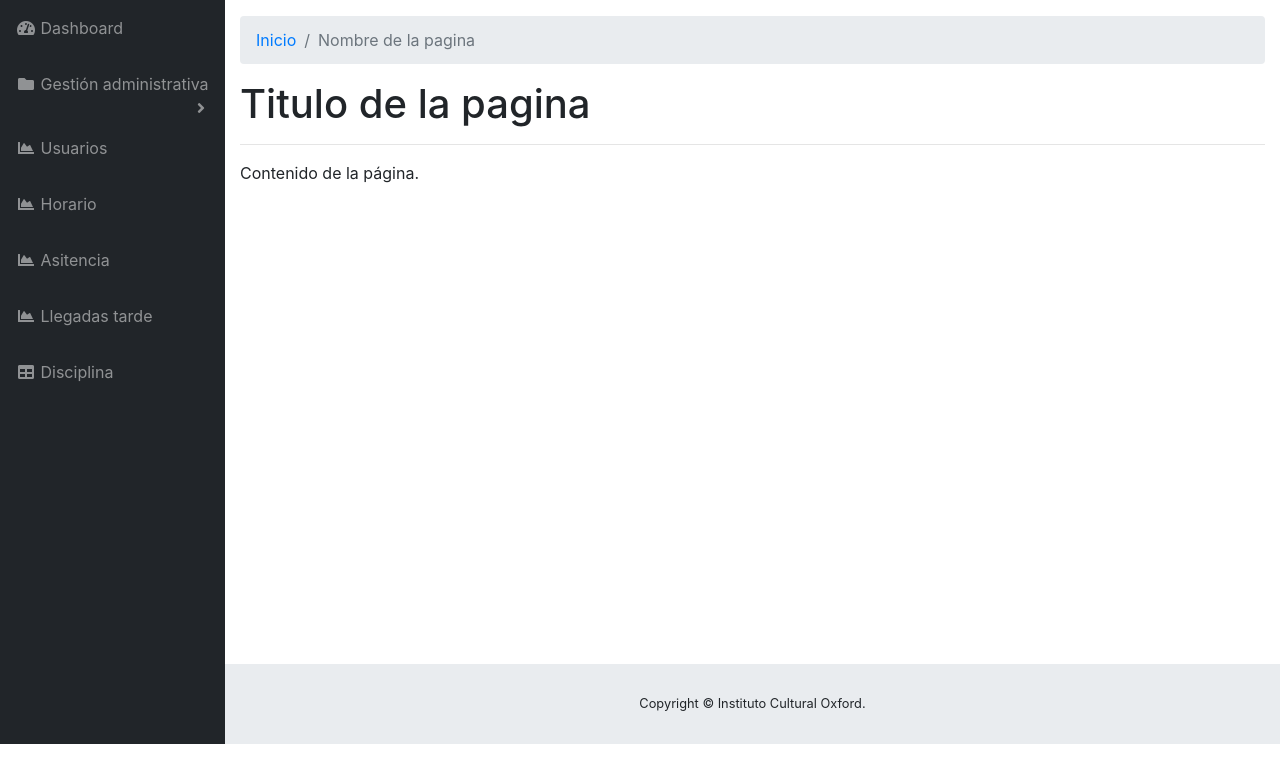
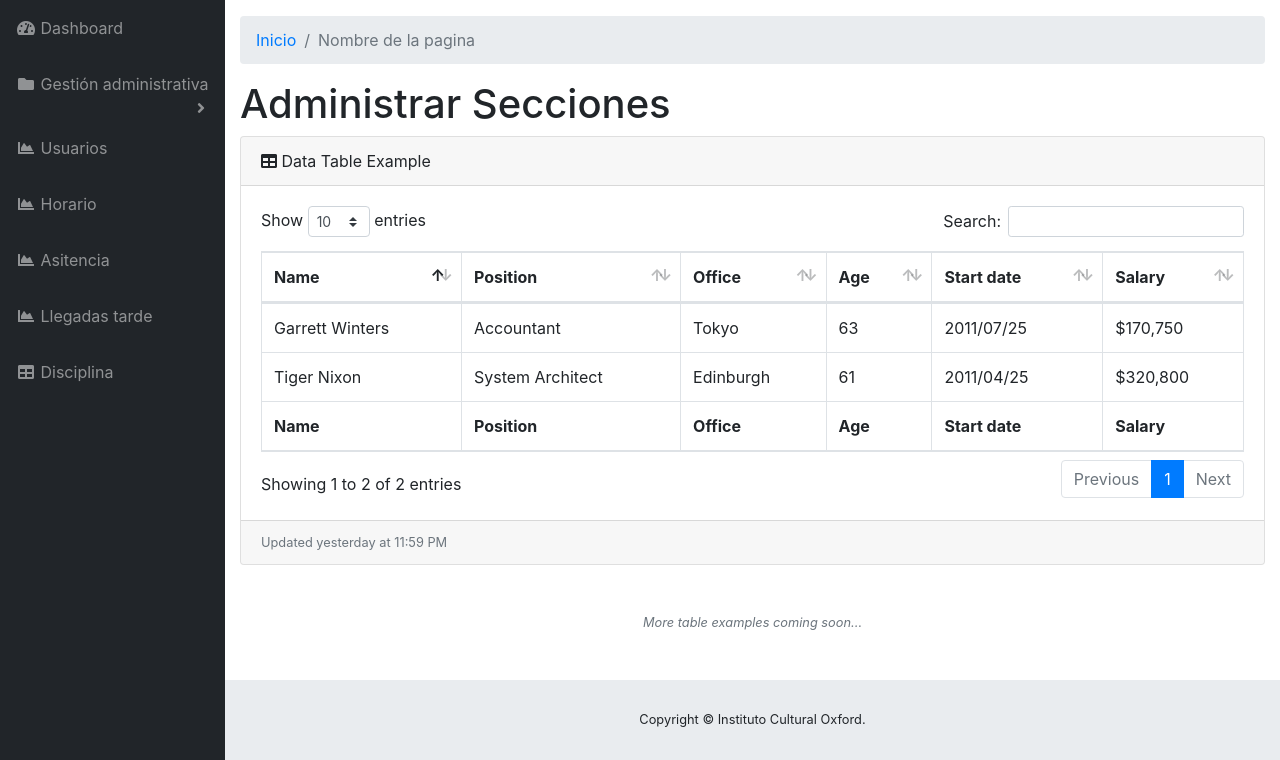
Before and after one commit to pastrans/TPI115-Proyecto, a Django app: page /secciones/ in a window 1280 px wide. Shown: the part 56-816 px from the top of the page. Run offline with Django 3.2, Linux system fonts and the light colour scheme; a user stored in the database is signed in; some libraries are stand-ins or nearby versions.

Commit message:
Adecuaciones en el html base para la herencia, herencia para secciones administrar, ingreso de las tablas en secciones administrar.html

```diff
--- a/apps/secciones/views.py
+++ b/apps/secciones/views.py
@@ -6,6 +6,6 @@ from django.contrib.auth.decorators import login_required
 
 def inicio(request):
 	if request.user.is_superuser  and request.user.is_staff :
-		return render(request, 'base/base.html')
+		return render(request, 'secciones/administrar.html')
 	else :
 		return HttpResponse('Acceso denegado')
--- a/template/base/base.html
+++ b/template/base/base.html
@@ -1,15 +1,23 @@
+{% load static %}
 <!DOCTYPE html>
 <html lang="en">
 
 <head>
 
   <meta charset="utf-8">
+  <meta name="viewport" content="width=device-width, initial-scale=1.0">
+  <meta name="description" content= "{% block descripcion %} Asistencias del Instituto Cultural de Oxford El Salvador {% endblock %}"  >
   <meta http-equiv="X-UA-Compatible" content="IE=edge">
-  <meta name="viewport" content="width=device-width, initial-scale=1, shrink-to-fit=no">
-  <meta name="description" content="">
-  <meta name="author" content="">
+  <meta name="author" content="pear">
+  <meta name="keywords" content="{% block palabrasClave %}{% endblock %} ">
+  <meta http-equiv="X-UA-Compatible" content="ie=edge">
 
-  <title>SB Admin - Blank Page</title>
+  {% block agregarMetas %}
+
+  {% endblock %}
+
+  <title> {% block titulo %} Inicio {% endblock %}</title>
+  <!-- Inicio de los CSS-->
 
   <!-- Custom fonts for this template-->
   <link href="../../static/vendor/fontawesome-free/css/all.min.css" rel="stylesheet" type="text/css">
@@ -19,6 +27,9 @@
 
   <!-- Custom styles for this template-->
   <link href="../../static/css/sb-admin.css" rel="stylesheet">
+  {% block agregarCss %}
+  {% endblock %}
+    <!-- fin de los CSS-->
 
 </head>
 
@@ -119,19 +130,24 @@
       <div class="container-fluid">
 
         <!-- Ruta del contendio -->
+
         <ol class="breadcrumb">
           <!-- Formato para la ruta del contenido para la herencia -->
+          {% block listaRuta %}
           <li class="breadcrumb-item">
             <a href="index.html">Inicio</a>
           </li>
           <li class="breadcrumb-item active">Nombre de la pagina</li>
+          {% endblock %}
         </ol>
         <!-- Fin de la Ruta del contendio -->
 
         <!-- Contenido de la pagina  -->
-        <h1>Titulo de la pagina</h1>
-        <hr>
-        <p>Contenido de la página.</p>
+
+        {% block contenido %}
+
+
+        {% endblock %}
         <!-- Fin del Contenido de la pagina  -->
 
       </div>
@@ -177,7 +193,11 @@
     </div>
   </div>
 <!-- Fin del modal de cerrar sesión -->
-  <!-- Bootstrap core JavaScript-->
+
+
+<!-- Incio javaScript-->
+<!-- Bootstrap core JavaScript-->
+
   <script src="../../static/vendor/jquery/jquery.min.js"></script>
   <script src="../../static/vendor/bootstrap/js/bootstrap.bundle.min.js"></script>
 
@@ -186,7 +206,11 @@
 
   <!-- Custom scripts for all pages-->
   <script src="../../static/js/sb-admin.min.js"></script>
+  {% block agregarScript %}
 
+  {% endblock %}
+
+<!-- fin javaScript-->
 </body>
 
 </html>
--- /dev/null
+++ b/template/secciones/administrar.html
@@ -0,0 +1,97 @@
+{% extends 'base/base.html' %}
+
+{% block titulo %}
+  Administrar
+{% endblock %}
+
+<!-- incio Bloques para las meta-->
+{% block descripcion %}
+  Asistencias del Instituto Cultural de Oxford El Salvador
+{% endblock %}
+
+{% block palabrasClave %}
+  "Oxford el Salvador, Colegio Oxford, Colegios de San Salvador , San Salvador, Asistencias Oxford"
+{% endblock %}
+
+{% block agregarMetas %}
+  <meta name="robots" content="follow">
+  <meta name="robots" content="index">
+  <meta name="googlebot" content="index">
+  <meta name="google-site-verification" content="ZhnGANpVN1--eBXiXa_0W4_q1pk-_HmJtN5VnrqYaW4" />
+{% endblock %}
+<!-- fin Bloques para las meta-->
+
+{% block listaRuta %}
+<li class="breadcrumb-item">
+  <a href="index.html">Inicio</a>
+</li>
+<li class="breadcrumb-item active">Nombre de la pagina</li>
+{% endblock %}
+
+{% block contenido %}
+  <h1>Administrar Secciones</h1>
+  <div class="card mb-3">
+          <div class="card-header">
+            <i class="fas fa-table"></i>
+            Data Table Example</div>
+          <div class="card-body">
+            <div class="table-responsive">
+              <table class="table table-bordered" id="dataTable" width="100%" cellspacing="0">
+                <thead>
+                  <tr>
+                    <th>Name</th>
+                    <th>Position</th>
+                    <th>Office</th>
+                    <th>Age</th>
+                    <th>Start date</th>
+                    <th>Salary</th>
+                  </tr>
+                </thead>
+                <tfoot>
+                  <tr>
+                    <th>Name</th>
+                    <th>Position</th>
+                    <th>Office</th>
+                    <th>Age</th>
+                    <th>Start date</th>
+                    <th>Salary</th>
+                  </tr>
+                </tfoot>
+                <tbody>
+                  <tr>
+                    <td>Tiger Nixon</td>
+                    <td>System Architect</td>
+                    <td>Edinburgh</td>
+                    <td>61</td>
+                    <td>2011/04/25</td>
+                    <td>$320,800</td>
+                  </tr>
+                  <tr>
+                    <td>Garrett Winters</td>
+                    <td>Accountant</td>
+                    <td>Tokyo</td>
+                    <td>63</td>
+                    <td>2011/07/25</td>
+                    <td>$170,750</td>
+                  </tr>
+
+                </tbody>
+              </table>
+            </div>
+          </div>
+          <div class="card-footer small text-muted">Updated yesterday at 11:59 PM</div>
+        </div>
+
+        <p class="small text-center text-muted my-5">
+          <em>More table examples coming soon...</em>
+        </p>
+
+{% endblock %}
+
+{% block agregarScript %}
+  <!-- Page level plugin JavaScript-->
+  <script src="../../static/vendor/datatables/jquery.dataTables.js"></script>
+  <script src="../../static/vendor/datatables/dataTables.bootstrap4.js"></script>
+  <!-- Demo scripts for this page-->
+  <script src="../../static/js/demo/datatables-demo.js"></script>
+{% endblock %}
```
